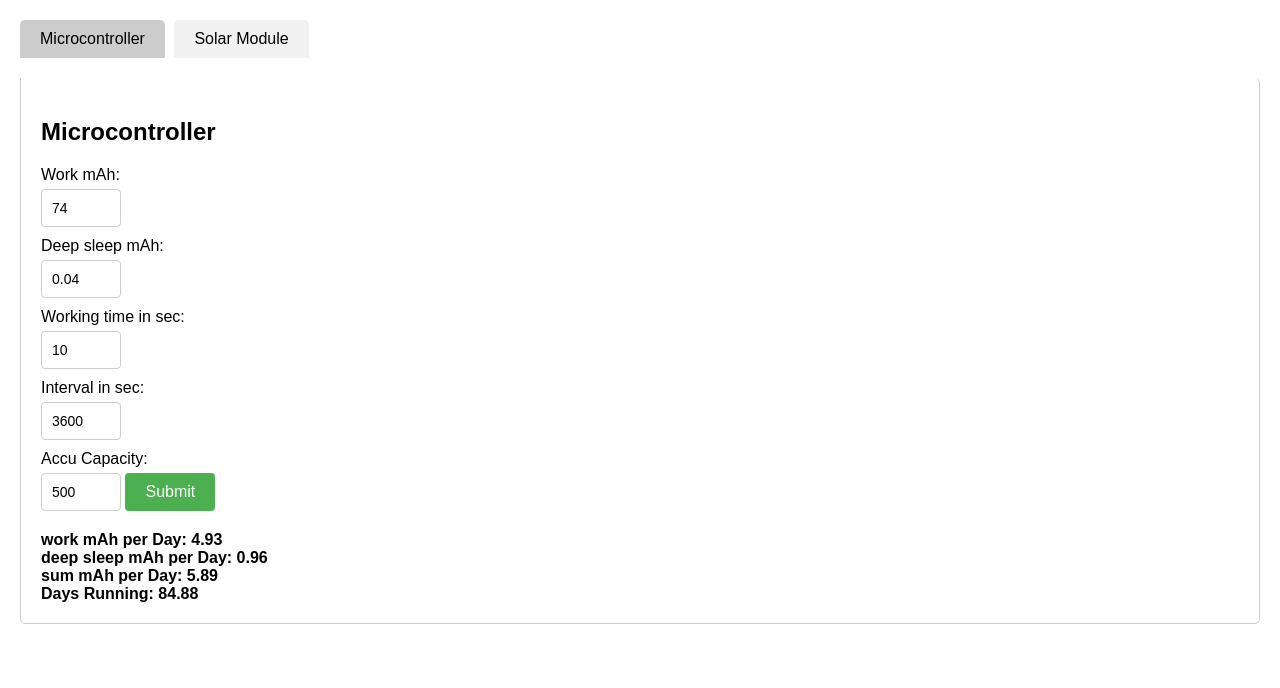
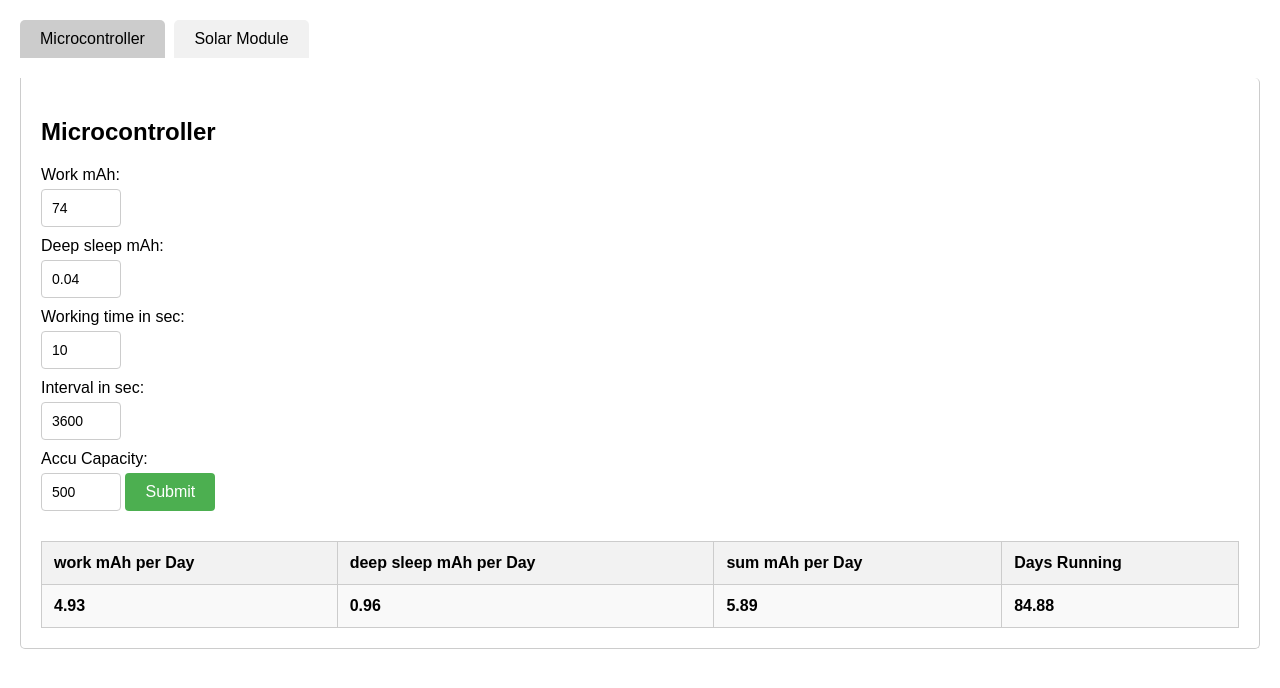
Before and after one commit to LaerryLaessig/calc_microcontroller_power_usage, a plain HTML site: page index.html in a window 1280 px wide. Both pictures are taken after a click on the button "Submit". Drawn offline with Linux system fonts and the light colour scheme.

Commit message:
result table more pretty

```diff
--- a/index.html
+++ b/index.html
@@ -85,6 +85,29 @@
             margin-top: 10px;
             font-weight: bold;
         }
+         table {
+            width: 100%;
+            border-collapse: collapse;
+            margin-top: 20px;
+        }
+
+        table th, table td {
+            border: 1px solid #ccc;
+            padding: 12px;
+            text-align: left;
+        }
+
+        table th {
+            background-color: #f2f2f2;
+        }
+
+        table tr:nth-child(even) {
+            background-color: #f9f9f9;
+        }
+
+        table tr:hover {
+            background-color: #f5f5f5;
+        }
     </style>
     <script>
         function openTab(evt, tabName) {
@@ -115,10 +138,16 @@
             var sum_mAh_per_day = work_mAh_per_day + sleep_mAh_per_day;
             var daysRunning = capacity / sum_mAh_per_day;
 
-            document.getElementById("microcontroller-result").innerHTML = "work mAh per Day: " + work_mAh_per_day.toFixed(2);
-            document.getElementById("microcontroller-result").innerHTML += "<br>deep sleep mAh per Day: " + sleep_mAh_per_day.toFixed(2);
-            document.getElementById("microcontroller-result").innerHTML += "<br>sum mAh per Day: " + sum_mAh_per_day.toFixed(2);
-            document.getElementById("microcontroller-result").innerHTML += "<br>Days Running: " + daysRunning.toFixed(2);
+            var table = "<table>";
+            table += "<tr><th>work mAh per Day</th><th>deep sleep mAh per Day</th><th>sum mAh per Day</th><th>Days Running</th></tr>";
+            table += "<tr>"
+            table += "<td>" + work_mAh_per_day.toFixed(2) + "</td>";
+            table += "<td>" + sleep_mAh_per_day.toFixed(2) + "</td>";
+            table += "<td>" + sum_mAh_per_day.toFixed(2) + "</td>";
+            table += "<td>" + daysRunning.toFixed(2) + "</td>";
+            table += "</tr></table>";
+
+            document.getElementById("microcontroller-result").innerHTML = table;
         }
 
         function calculateSolarModule() {
@@ -129,8 +158,16 @@
             var mAhPerDayMiddle = (middleHours * mAh);
             var mAhPerDayMax = (maxHours * mAh);
 
-            document.getElementById("solar-module-result").innerHTML = "mAh per Day (Middle): " + mAhPerDayMiddle.toFixed(0);
-            document.getElementById("solar-module-result").innerHTML += "<br>mAh per Day (Max): " + mAhPerDayMax.toFixed(0);
+
+            var table = "<table>";
+            table += "<tr><th>mAh per Day (Middle)</th><th>mAh per Day (Max)</th></tr>";
+            table += "<tr>"
+            table += "<td>" + mAhPerDayMiddle.toFixed(2) + "</td>";
+            table += "<td>" + mAhPerDayMax.toFixed(2) + "</td>";
+            table += "</tr></table>";
+
+            document.getElementById("solar-module-result").innerHTML = table;
+
         }
     </script>
 </head>
```
